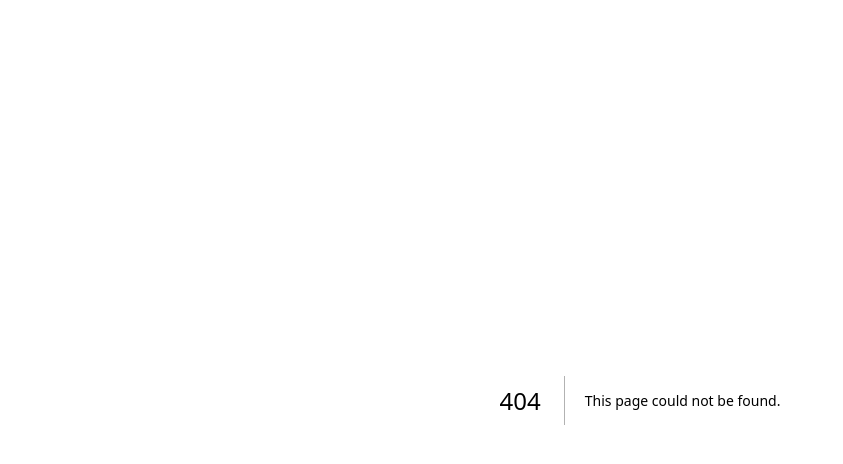
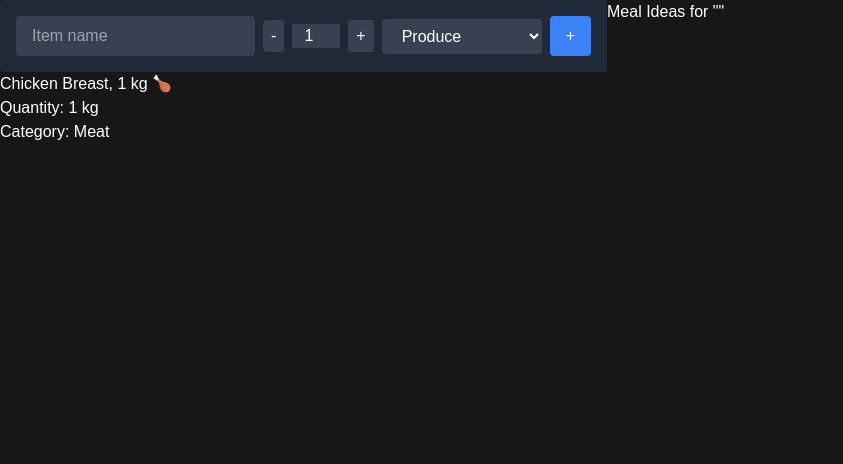
Before and after one commit to cindy6810/cprg306-assignments, a Next.js app: page /week-8 in a window 1280 px wide. Before the commit this address had no page. Shown: the top 464 px of the page, without its empty margins (0-843 px from the left). Built offline with nearby package versions, Linux system fonts and the light colour scheme.

Commit message:
week-8 assignment

```diff
--- /dev/null
+++ b/app/week-8/item-list.js
@@ -0,0 +1,14 @@
+import React from "react";
+import Item from "./item";
+
+function ItemList({ items, onItemSelect }) {
+  return (
+    <div>
+      {items.map((item, index) => (
+        <Item key={index} item={item} onSelect={onItemSelect} />
+      ))}
+    </div>
+  );
+}
+
+export default ItemList;
--- /dev/null
+++ b/app/week-8/item.js
@@ -0,0 +1,11 @@
+function Item({ item, onSelect }) {
+  return (
+    <div onClick={() => onSelect(item.name)} style={{ cursor: "pointer" }}>
+      <h3>{item.name}</h3>
+      <p>Quantity: {item.quantity}</p>
+      <p>Category: {item.category}</p>
+    </div>
+  );
+}
+
+export default Item;
--- /dev/null
+++ b/app/week-8/meal-ideas.js
@@ -0,0 +1,44 @@
+"use client";
+import React, { useEffect, useState } from "react";
+
+function MealIdeas({ ingredient }) {
+  const [meals, setMeals] = useState([]);
+
+  // Function to fetch meal ideas from TheMealDB API
+  async function fetchMealIdeas(ingredient) {
+    const response = await fetch(
+      `https://www.themealdb.com/api/json/v1/1/filter.php?i=${ingredient}`
+    );
+    const data = await response.json();
+    return data.meals || [];
+  }
+
+  // Load meal ideas whenever the ingredient changes
+  function loadMealIdeas() {
+    fetchMealIdeas(ingredient).then(setMeals);
+  }
+
+  useEffect(() => {
+    if (ingredient) loadMealIdeas();
+  }, [ingredient]);
+
+  return (
+    <div>
+      <h2>Meal Ideas for "{ingredient}"</h2>
+      <ul>
+        {meals.map((meal) => (
+          <li key={meal.idMeal}>
+            <img
+              src={meal.strMealThumb}
+              alt={meal.strMeal}
+              style={{ width: "50px" }}
+            />
+            <span>{meal.strMeal}</span>
+          </li>
+        ))}
+      </ul>
+    </div>
+  );
+}
+
+export default MealIdeas;
--- /dev/null
+++ b/app/week-8/new-item.js
@@ -0,0 +1,84 @@
+import React, { useState } from "react";
+
+export default function NewItem({ onAddItem }) {
+  const [name, setName] = useState("");
+  const [quantity, setQuantity] = useState(1);
+  const [category, setCategory] = useState("Produce");
+
+  const handleSubmit = (e) => {
+    e.preventDefault();
+    const newItem = {
+      id: Math.random().toString(36).substr(2, 9),
+      name,
+      quantity,
+      category,
+    };
+    onAddItem(newItem);
+    setName("");
+    setQuantity(1);
+    setCategory("Produce");
+  };
+
+  return (
+    <form
+      onSubmit={handleSubmit}
+      className="flex space-x-2 items-center bg-gray-800 p-4 rounded"
+    >
+      <input
+        type="text"
+        placeholder="Item name"
+        value={name}
+        onChange={(e) => setName(e.target.value)}
+        required
+        className="bg-gray-700 text-white px-4 py-2 rounded w-full"
+      />
+      <div className="flex items-center space-x-2">
+        <button
+          type="button"
+          onClick={() => setQuantity(quantity - 1)}
+          disabled={quantity <= 1}
+          className="px-2 py-1 bg-gray-700 text-white rounded"
+        >
+          -
+        </button>
+        <input
+          type="number"
+          value={quantity}
+          onChange={(e) => setQuantity(Number(e.target.value))}
+          min="1"
+          className="bg-gray-700 text-white text-center w-12"
+        />
+        <button
+          type="button"
+          onClick={() => setQuantity(quantity + 1)}
+          className="px-2 py-1 bg-gray-700 text-white rounded"
+        >
+          +
+        </button>
+      </div>
+      <select
+        value={category}
+        onChange={(e) => setCategory(e.target.value)}
+        className="bg-gray-700 text-white px-4 py-2 rounded"
+      >
+        <option>Produce</option>
+        <option>Dairy</option>
+        <option>Bakery</option>
+        <option>Meat</option>
+        <option>Frozen Foods</option>
+        <option>Canned Goods</option>
+        <option>Dry Goods</option>
+        <option>Beverages</option>
+        <option>Snacks</option>
+        <option>Household</option>
+        <option>Other</option>
+      </select>
+      <button
+        type="submit"
+        className="bg-blue-500 px-4 py-2 rounded text-white"
+      >
+        +
+      </button>
+    </form>
+  );
+}
--- /dev/null
+++ b/app/week-8/page.js
@@ -0,0 +1,37 @@
+"use client";
+import React, { useState } from "react";
+import NewItem from "./new-item";
+import ItemList from "./item-list";
+import MealIdeas from "./meal-ideas";
+
+function Page() {
+  const [items, setItems] = useState([
+    { name: "Chicken Breast, 1 kg 🍗", quantity: "1 kg", category: "Meat" },
+    // Add more items or load from a JSON file
+  ]);
+  const [selectedItemName, setSelectedItemName] = useState("");
+
+  function handleItemSelect(itemName) {
+    // Clean up item name to match API requirements
+    const cleanName = itemName
+      .replace(
+        /([\u2700-\u27BF]|[\uE000-\uF8FF]|�[�-�]|�[�-�]|[\u2011-\u26FF]|�[�-�])/g,
+        ""
+      )
+      .split(",")[0]
+      .trim();
+    setSelectedItemName(cleanName);
+  }
+
+  return (
+    <div style={{ display: "flex" }}>
+      <div>
+        <NewItem setItems={setItems} />
+        <ItemList items={items} onItemSelect={handleItemSelect} />
+      </div>
+      <MealIdeas ingredient={selectedItemName} />
+    </div>
+  );
+}
+
+export default Page;
```
Also changed, not shown: app/week-8/items.json (added, +74 -0 lines).
